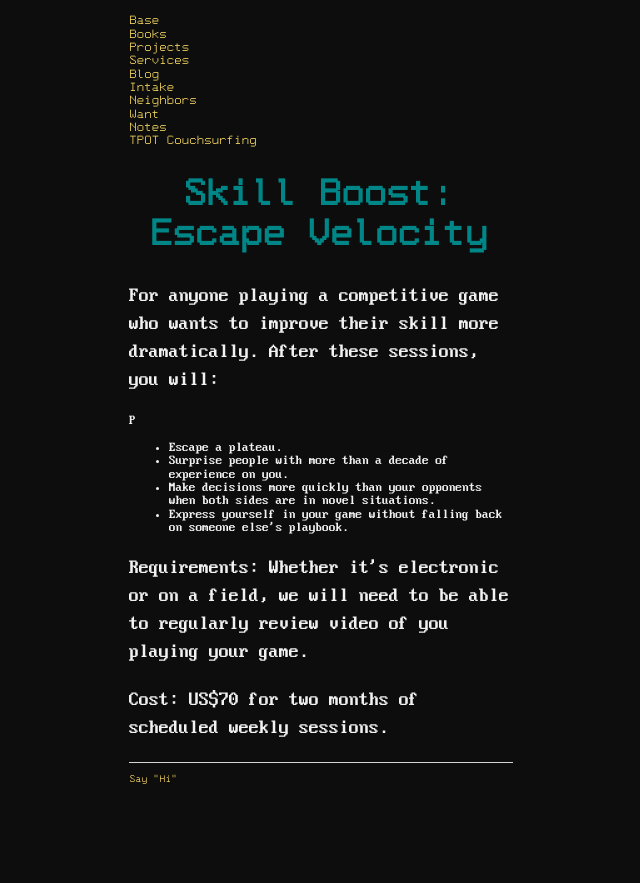
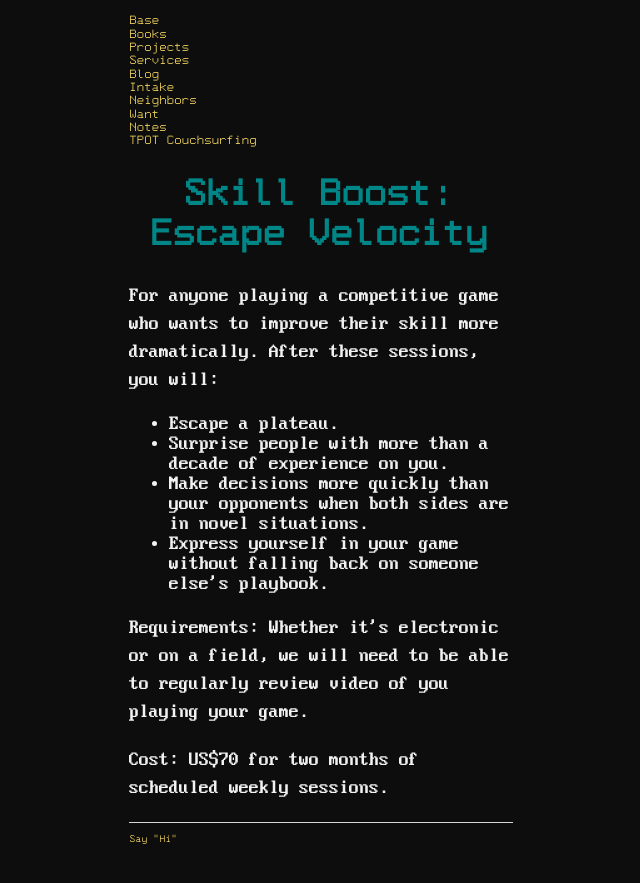
Before and after one commit to ray-dorai/ray-dorai.github.io, a Jekyll site: the page built from services.html, in a window 1280 px wide. Shown: the top 883 px of the page, without its empty margins (319-959 px from the left). Built offline with Jekyll 4.4.1, drawn with Linux system fonts in a browser that asks for light colours.

Commit message:
Update services.html

```diff
--- a/services.html
+++ b/services.html
@@ -4,12 +4,14 @@ title: Services
 ---
 
 <h1>Skill Boost: Escape Velocity</h1>
-<p>For anyone playing a competitive game who wants to improve their skill more dramatically. After these sessions, you will:</p>P
-<ul>
+<p>For anyone playing a competitive game who wants to improve their skill more dramatically. After these sessions, you will:</p>
+
+<ul style="font-size:20px">
 <li> Escape a plateau.</li>
 <li> Surprise people with more than a decade of experience on you.</li>
 <li> Make decisions more quickly than your opponents when both sides are in novel situations.</li>
 <li> Express yourself in your game without falling back on someone else's playbook.</li>
 </ul>
+
 <p>Requirements: Whether it's electronic or on a field, we will need to be able to regularly review video of you playing your game.</p>
 <p>Cost: US$70 for two months of scheduled weekly sessions.</p>
```
